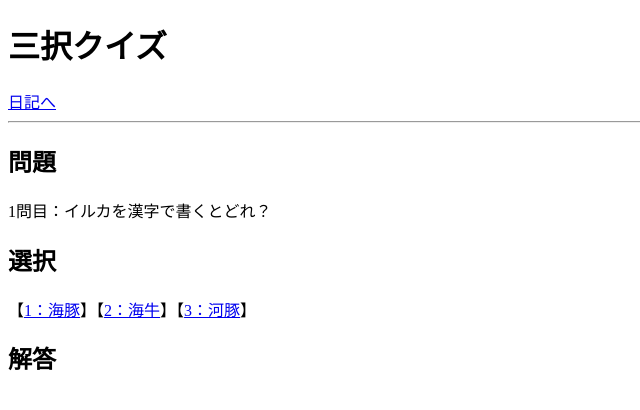
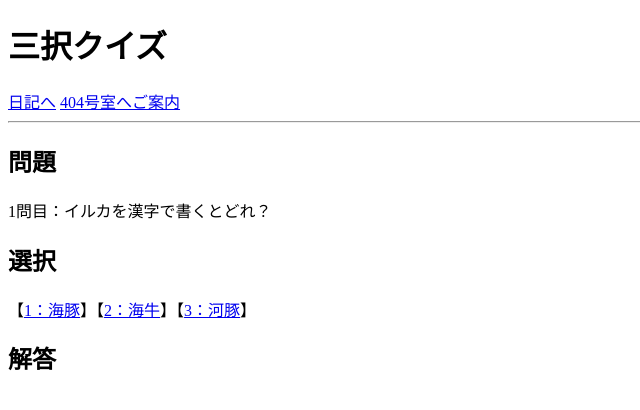
Before and after one commit to team-mkkm/spring_quiz, a Spring Boot app: page /quiz in a window 1280 px wide. Shown: the top 410 px of the page, without its empty margins (0-640 px from the left). Run offline with Spring Boot 4, Linux system fonts and the light colour scheme.

Commit message:
404号室

```diff
--- a/spring_quiz/src/main/resources/templates/quiz/index.html
+++ b/spring_quiz/src/main/resources/templates/quiz/index.html
@@ -7,6 +7,7 @@
 <body>
 <h1>三択クイズ</h1>
 <a href="/daily">日記へ</a>
+<a href="/error">404号室へご案内</a>
 <hr>
 <h2>問題</h2>
 <div id="text_q"></div>
```
Also changed, not shown: spring_quiz/src/main/java/jp/co/mkkm/training/controller/DailyController.java (line endings or trailing spaces).
